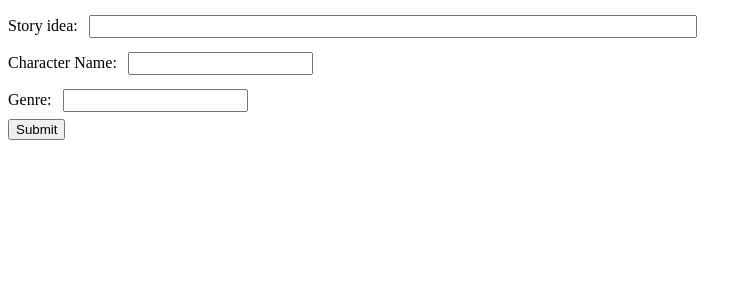
After one commit to aliceyuhehu/dall-e, a Flask app: page /prompt in a window 1280 px wide. The commit adds this page. Shown: the top 300 px of the page, without its empty margins (0-752 px from the left). Run offline with Flask 3, Linux system fonts and the light colour scheme.

Commit message:
hi alice

```diff
--- a/app.py
+++ b/app.py
@@ -1,18 +1,35 @@
+import json
 import os
 import openai
 from flask import Flask, request, jsonify, render_template
 
 app = Flask(__name__)
+promptdefault = "detailed image"
 
 @app.route('/')
 def home():
     return "Hello, Flask!"
 
+@app.route('/prompt', methods =["POST", "GET"])
+def prompting():
+    if request.method == "POST":
+       story_prompt = request.form.get("sprompt")
+       # getting input with name = name in HTML form
+       character_name = request.form.get("cname")
+       global promptdefault
+       promptdefault = story_prompt
+       img_url = generate_image()
+       return render_template("testing.html", image_url=img_url)
+    return render_template("prompting.html")
+
+@app.route('/testing', methods=['POST', 'GET'])
+def loading():
+    return render_template('testing.html')
+
 @app.route('/generate-image', methods=['POST', 'GET'])
 def generate_image():
-
-    prompt = "dog with sunglasses"
     openai.api_key = os.getenv("DALLE_API_KEY")
+    global promptdefault
 
     if not openai.api_key:
         return jsonify({'error': 'API key not found'}), 403
@@ -20,7 +37,7 @@ def generate_image():
     try:
         # Call the OpenAI API to generate an image
         response = openai.Image.create(
-            prompt=prompt,
+            prompt=promptdefault,
             n=1,
             size="1024x1024"
         )
@@ -28,9 +45,10 @@ def generate_image():
         # Extract the image URL(s) from the response
         # Adjust the following line according to the actual response structure
         image_urls = [data['url'] for data in response['data']]
-
         # Send back the image URLs in the response
-        return jsonify({'images': image_urls})
+        #jsonify({'images': image_urls})
+        return image_urls[0]
+        #return render_template("testing.html", image_url=website_url)
 
     except openai.error.OpenAIError as e:
         # Handle OpenAI specific errors
@@ -38,7 +56,7 @@ def generate_image():
     except Exception as e:
         # Handle other possible errors
         #return jsonify({'error': 'An error occurred while generating the image'}), 500
-        return render_template('show_image.html', image_url=image_url)
+        return render_template('prompting.html', image_url=website_url)
 
 if __name__ == '__main__':
     app.run(debug=True)
--- /dev/null
+++ b/templates/prompting.html
@@ -0,0 +1,31 @@
+<!-- templates/show_image.html -->
+<!DOCTYPE html>
+<html>
+<head>
+    <title>Generated Image</title>
+</head>
+<body>
+    <form action="{{ url_for("prompting")}}" method="post">
+        <style type="text/css">
+
+            label {
+              font: 18px;
+            }
+
+            input {
+              margin: 7px;
+              padding: 2px
+            }
+        </style>
+        <label for="story">Story idea:</label>
+        <input type="text" id="storyprompt" name="sprompt" style="width: 600px;">
+        <br>
+        <label for="charactername">Character Name:</label>
+        <input type="text" id="charactername" name="cname">
+        <br>
+        <label for="genre">Genre:</label>
+        <input type="text" id="genre" name="genre">
+        <br>
+        <a href=testing><button type="submit">Submit</button></a>
+</body>
+</html>
--- a/show_image.html
+++ b/templates/testing.html
@@ -7,10 +7,6 @@
 </head>
 <body>
     <h1>Generated Image</h1>
-    {% if image_url %}
-        <img src="{{ image_url }}" alt="Generated Image" style="max-width: 100%;">
-    {% else %}
-        <p>No image to display.</p>
-    {% endif %}
+        <img src="{{image_url}}" alt="Generated Image" style="max-width: 100%;">
 </body>
 </html>
```
